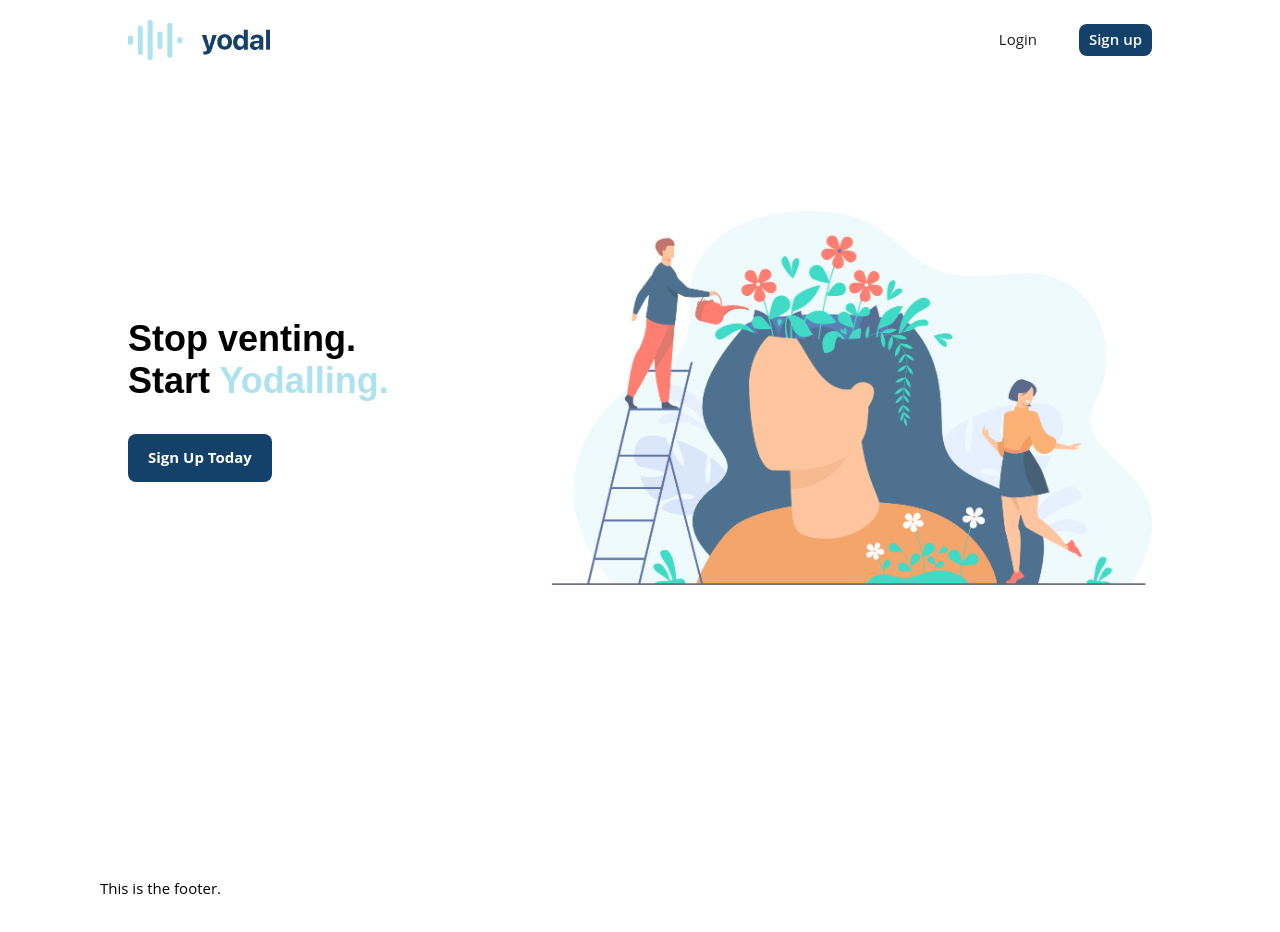
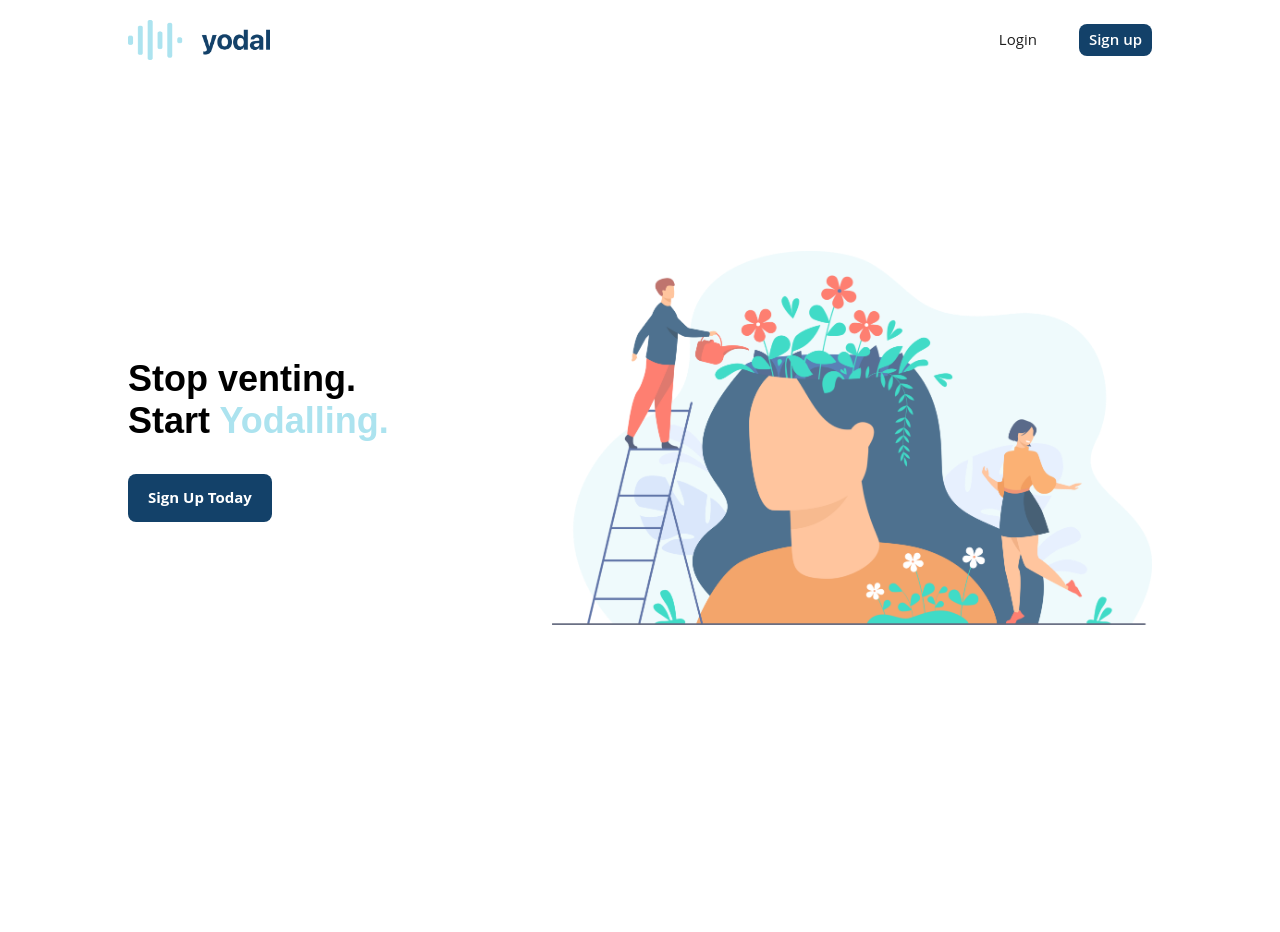
Before and after one commit to jpur3846/yodal, a React (Create React App) app in the folder yodal/: page / in a window 1280 px wide. Shown: the top 932 px of the page. After the commit the page ends 800 px from the top, so only its background shows below. Built offline with nearby package versions, Linux system fonts and the light colour scheme.

Commit message:
Fixed Modal Thingy

```diff
--- a/yodal/src/App.js
+++ b/yodal/src/App.js
@@ -1,30 +1,23 @@
 import "./App.css";
 import "./index.css";
 import NavBar from "./components/Navbar";
-import Footer from "./components/Footer";
 import { BrowserRouter as Router, Switch, Route } from "react-router-dom";
 import Container from "react-bootstrap/Container";
-import SignUpModal from "./components/SignUpModal";
 import Hero from "./views/Hero";
 
 function App() {
   return (
     <>
       <NavBar />
-      <Container fluid style={{ height: "100vh" }}>
       <Router>
         <Switch>
           <Route path="/">
             <Hero></Hero>
           </Route>
-            <Route path="/signup">
-            </Route>
-            <Route path="/home">
-            </Route>
+          <Route path="/signup"></Route>
+          <Route path="/home"></Route>
         </Switch>
       </Router>
-      </Container>
-      <Footer />
     </>
   );
 }
--- a/yodal/src/components/Footer.js
+++ /dev/null
@@ -1,17 +0,0 @@
-import { Row, Col } from 'react-bootstrap';
-
-const Footer = () => {
-
-    return (
-        <Row style={{ height: '80px', marginLeft: '100px', marginRight: '100px' }}
-            className="d-flex align-items-center fixed-bottom"
-        >
-            <Col>
-            This is the footer.
-            </Col>
-        </Row>
-    )
-
-}
-
-export default Footer;
--- a/yodal/src/components/SignUpModal/index.js
+++ b/yodal/src/components/SignUpModal/index.js
@@ -1,11 +1,12 @@
-import { Button } from "react-bootstrap";
 import styled from "styled-components";
 import { ButtonLarge } from "../shared/Button";
 import InputStyles from "../shared/InputStyles";
 
 const SignUpModalStyles = styled.div`
+  display: ${props => (props.show ? "flex" : "none")};
+
   .modal-outer {
-    width: 43.6rem;
+    /* width: 43.6rem;
     height: 40.8rem;
     left: 381px;
     top: 126px;
@@ -14,7 +15,14 @@
     flex-direction: column;
     justify-content: flex-start;
     align-items: flex-start;
-    padding: 30px;
+    padding: 30px; */
+
+    position: absolute;
+    top: 0;
+    left: 0;
+    height: 100vh;
+    width: 100vw;
+    background: rgba(0, 0, 0, 0.5);
   }
 
   .modal {
@@ -38,9 +46,9 @@
   }
 `;
 
-const SignUpModal = () => {
+const SignUpModal = ({ show = false }) => {
   return (
-    <SignUpModalStyles>
+    <SignUpModalStyles show={show}>
       <div className="modal-outer">
         <div className="modal">
           <h4>SIGN UP</h4>
--- a/yodal/src/views/Hero.js
+++ b/yodal/src/views/Hero.js
@@ -1,13 +1,17 @@
+import { useState } from "react";
 import styled from "styled-components";
 import { ButtonLarge } from "../components/shared/Button";
+import SignUpModal from "../components/SignUpModal";
 import HeroImage from "../static/imgs/hero.png";
 
 const HeroStyles = styled.section`
-  min-height: 80vh;
+  height: calc(100vh - 80px);
 
+  position: relative;
   display: flex;
   justify-content: center;
   align-items: center;
+  overflow: hidden;
 
   .inner {
     margin: 0 auto;
@@ -39,16 +43,21 @@
   }
 `;
 
+// TODO: fix modal thingo
 function Hero() {
+  const [showSignUpModal, setShowSignUpModal] = useState(false);
   return (
     <HeroStyles>
+      <SignUpModal show={showSignUpModal}></SignUpModal>
       <div className="inner">
         <div className="content">
           <h1>
             Stop venting.
             <br /> Start <span class="highlight">Yodalling.</span>
           </h1>
-          <ButtonLarge>Sign Up Today</ButtonLarge>
+          <ButtonLarge onClick={() => setShowSignUpModal(true)}>
+            Sign Up Today
+          </ButtonLarge>
         </div>
 
         <div className="image">
```
Also changed, not shown: yodal/src/context/ModalContext.js (added, +20 -0 lines). Lines whose indentation alone changed are shown as unchanged.
